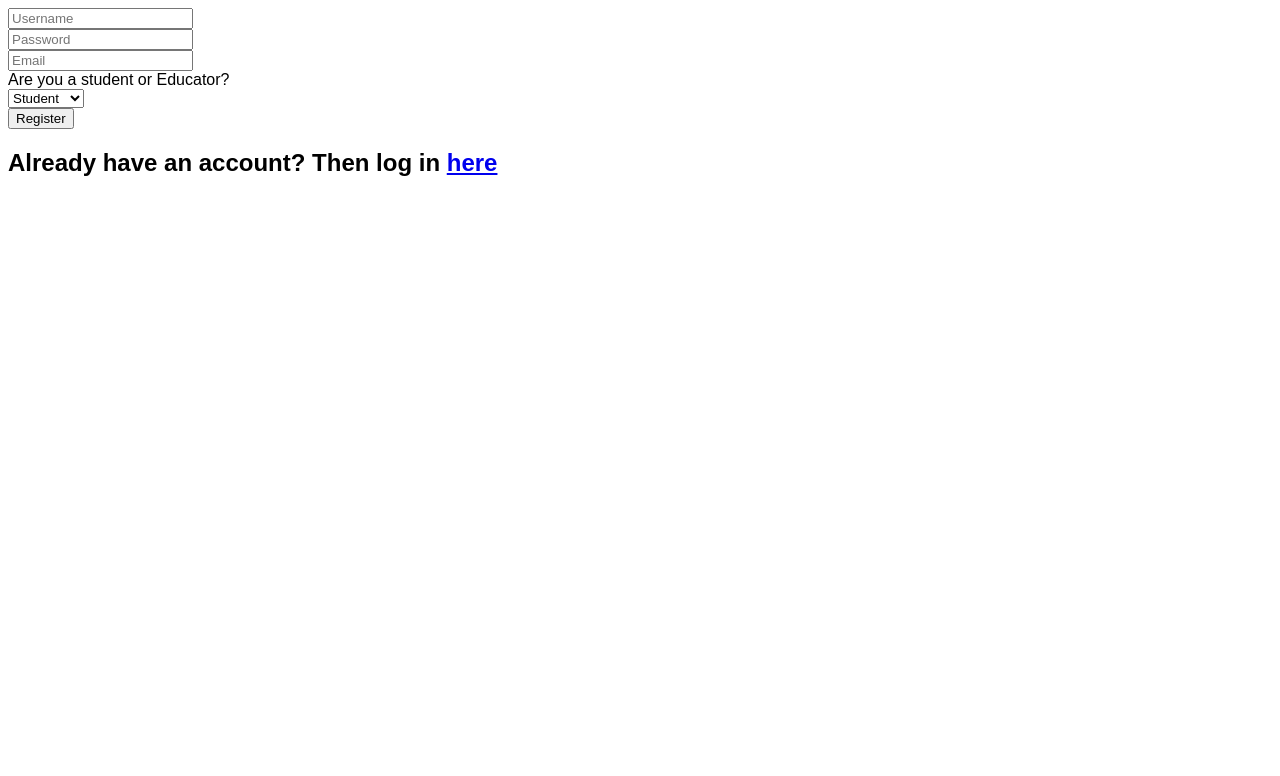
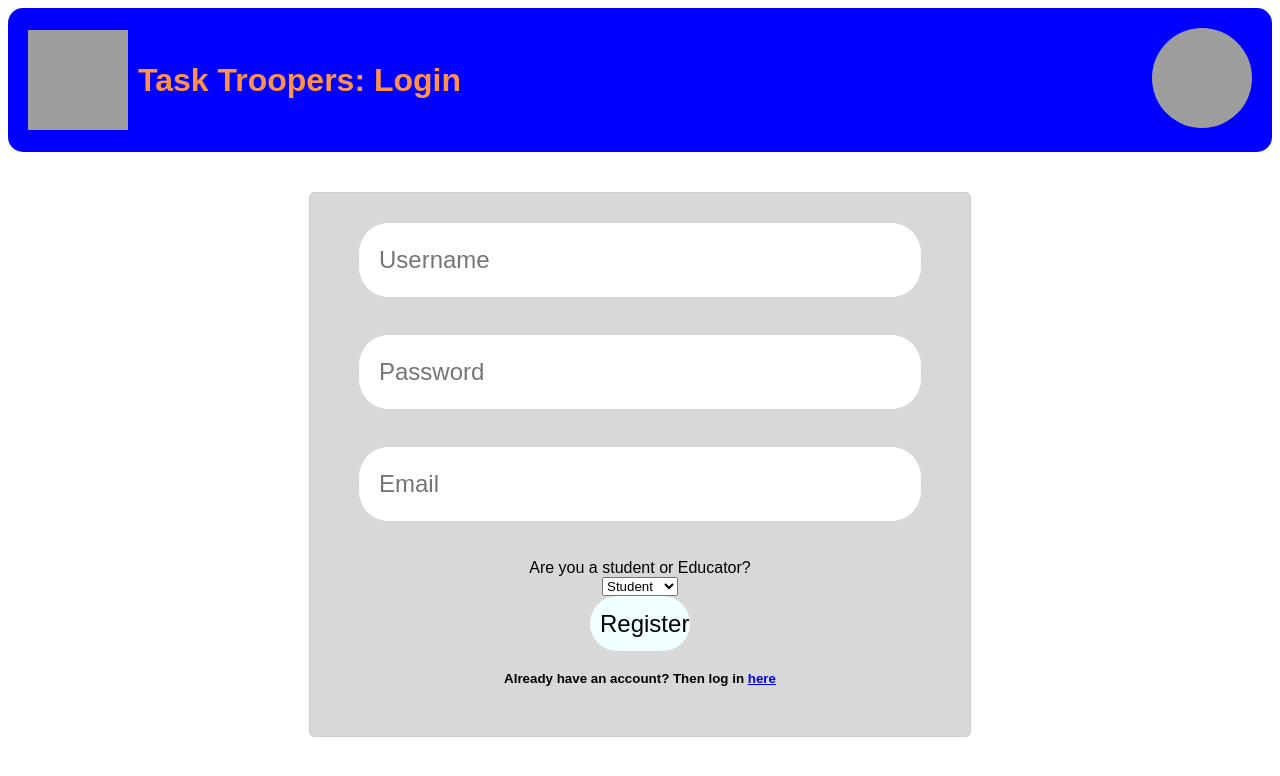
Before and after one commit to MatthewHamilton2/SoftwareEngineeringGroupProject, a PHP site: page /register.php in a window 1280 px wide. Shown: the top 776 px of the page. Run offline with PHP 8.4, Linux system fonts and the light colour scheme; grey boxes are pictures that could not be loaded.

Commit message:
added header and form div

```diff
--- a/register.php
+++ b/register.php
@@ -7,7 +7,17 @@
     <link rel="stylesheet" type="text/css" href="styles.css">
 </head>
 <body>
+    <header>
+		<div class="logo">
+		  <img src="collabNexusLogo.png" alt="Collab Nexus Logo">
+		  <h1>Task Troopers: Login</h1>
+		</div>
+		<div class="profile">
+		  <img src="placeholder.jpg" alt="Profile Picture" class="profile-picture">
+		</div>
+	</header>
 	<section>
+	<div class="form">
 		<form action="register.php" method="post">
 			<input type = "text" name="username" placeholder="Username"><br>
 			<input type = "password" name="password" placeholder="Password"><br>
@@ -57,7 +67,8 @@
 			}
 			}
 			?>
-    <h1>Already have an account? Then log in <a href="login.php">here</a></h1>
+		<h1 class="alternative">Already have an account? Then log in <a href="login.php">here</a></h1>
+	</div>
     </Section>
 </body>
 </html>
```
Lines whose indentation alone changed are shown as unchanged.
